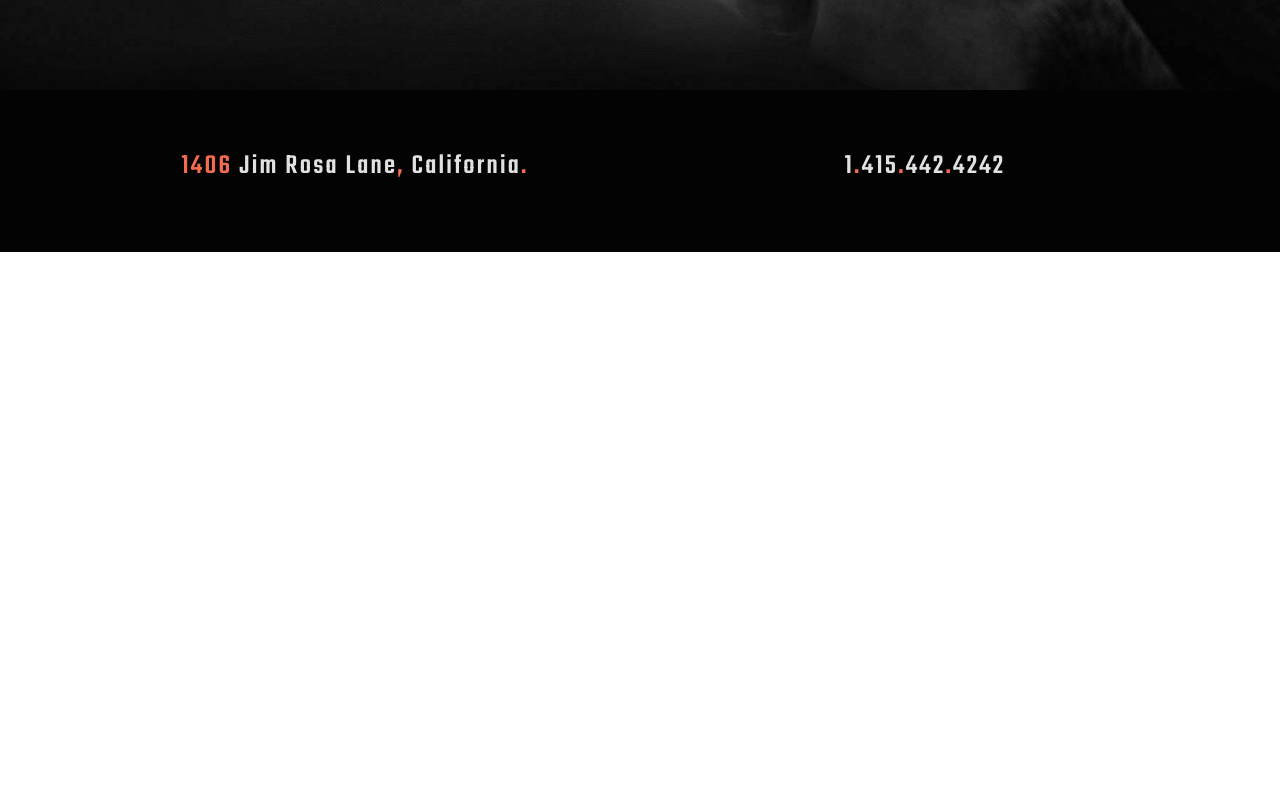
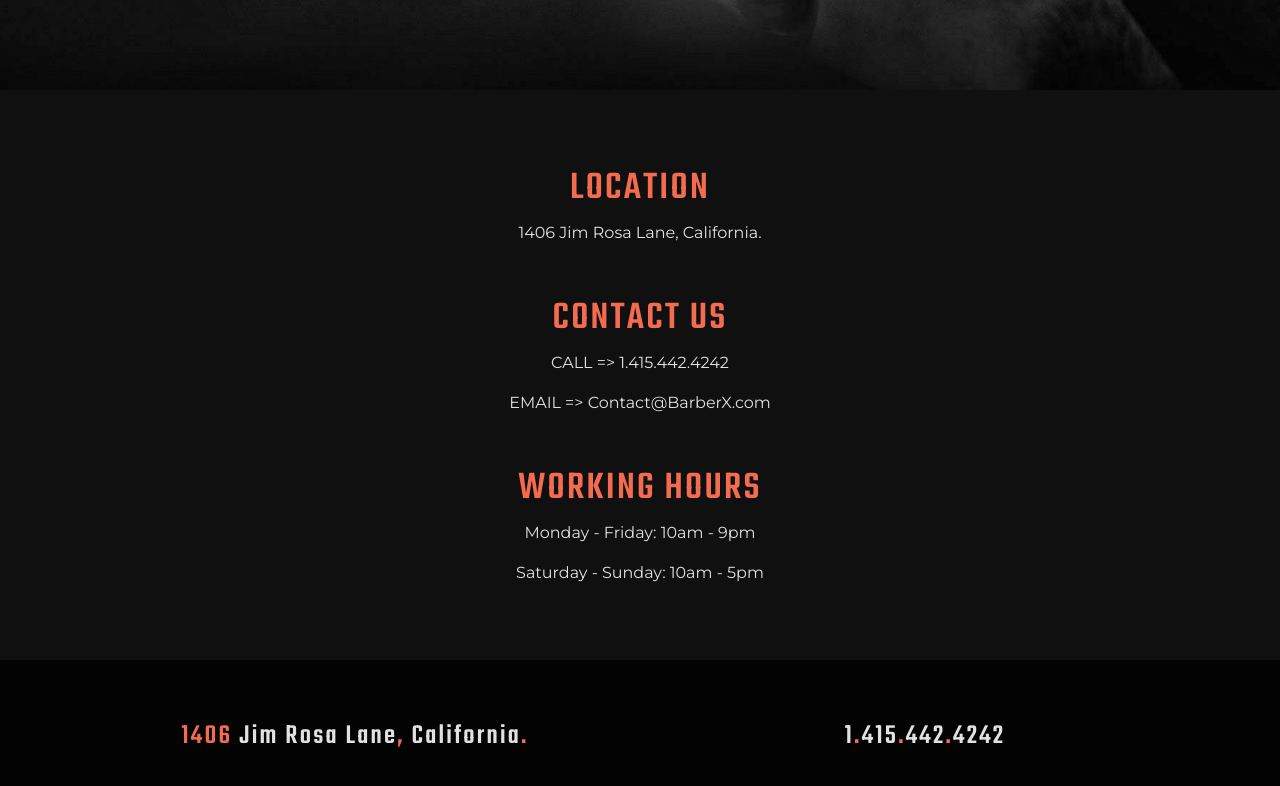
Before and after one commit to 3l3ali/BarberX, an Angular app: page /contacts in a window 1280 px wide. Shown: the part 470-1256 px from the top of the page. Before the commit the page ends 800 px from the top, so only its background shows below. Built offline with nearby package versions, Linux system fonts and the light colour scheme.

Commit message:
contacts page

```diff
--- a/src/app/contacts/contacts.component.html
+++ b/src/app/contacts/contacts.component.html
@@ -1 +1,24 @@
 <app-feature-banner [head]="head" [coloredHead]="coloredHead"></app-feature-banner>
+
+<div class="contacts-wrapper text-center">
+    <div class="container">
+        <div class="row">
+            <div class="col-12">
+                <div class="contact-card-wrapper">
+                    <h2>LOCATION</h2>
+                    <p>1406 Jim Rosa Lane, California.</p>
+                </div>
+                <div class="contact-card-wrapper">
+                    <h2>CONTACT US</h2>
+                    <p>CALL => 1.415.442.4242</p>
+                    <p>EMAIL => Contact@BarberX.com</p>
+                </div>
+                <div class="contact-card-wrapper">
+                    <h2>WORKING HOURS</h2>
+                    <p>Monday - Friday: 10am - 9pm</p>
+                    <p>Saturday - Sunday: 10am - 5pm</p>
+                </div>
+            </div>
+        </div>
+    </div>
+</div>
--- a/src/app/contacts/contacts.component.scss
+++ b/src/app/contacts/contacts.component.scss
@@ -0,0 +1,16 @@
+@import '../../variables';
+
+.contacts-wrapper{
+    padding: 25px 0;
+    color: $light-white;
+    background-color: $light-dark;
+    .contact-card-wrapper{
+        margin: 50px 0;
+        h2 {
+            color: $barber-orange;
+            font-family: 'Teko', sans-serif;
+            letter-spacing: 2.25px;
+            font-size: 2.5em;
+        }
+    }
+}
```
